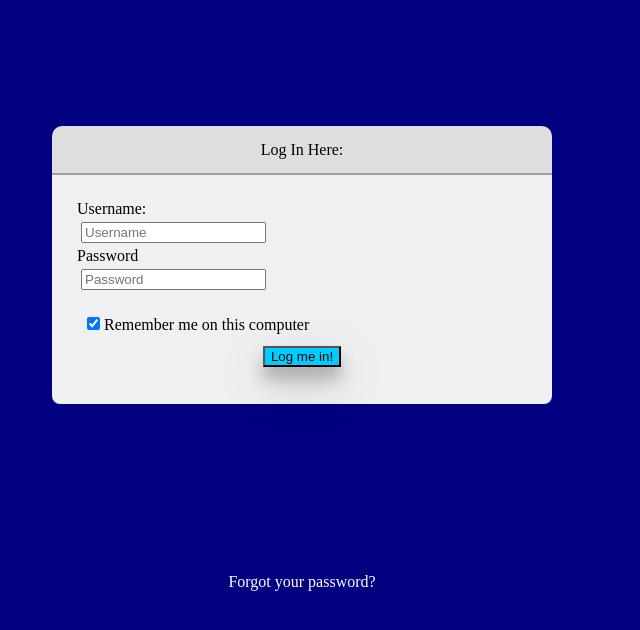
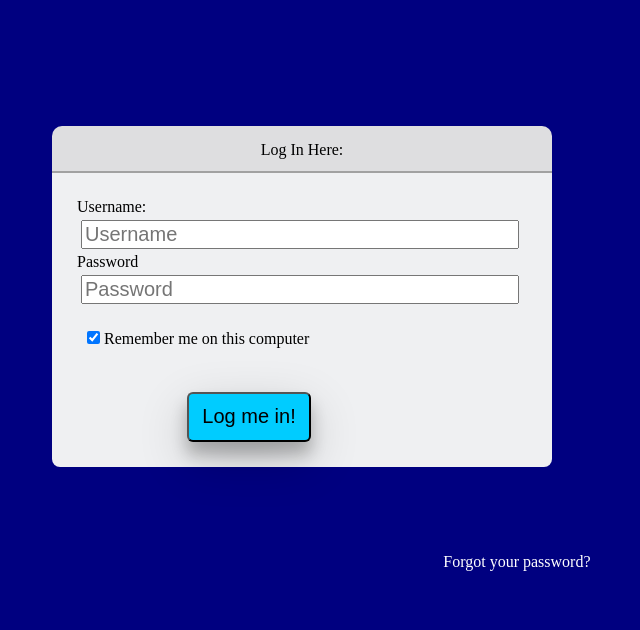
Before and after one commit to RyanVinyard/TTA-Login-Practice, a plain HTML site: page index.html in a window 1280 px wide. Shown: the whole page, without its empty margins (338-978 px from the left). Drawn offline with nearby package versions, Linux system fonts and the light colour scheme.

Commit message:
add media breaks for different devices

```diff
--- a/css/styles.css
+++ b/css/styles.css
@@ -2,6 +2,7 @@
   background-color: #00ccff;
   box-shadow: 0 12px 16px 0 rgba(0,0,0,0.24), 0 17px 50px 0 rgba(0,0,0,0.19);
   display: block;
+  border-radius: 6px;
   margin: 12px auto;
 }
 
--- /dev/null
+++ b/css/styles2.css
@@ -0,0 +1,112 @@
+#submit {
+  background-color: #00ccff;
+  box-shadow: 0 12px 16px 0 rgba(0,0,0,0.24), 0 17px 50px 0 rgba(0,0,0,0.19);
+  display: block;
+  margin: 12px auto;
+}
+
+#rememberMe {
+  /*margin: 5% 0 0 10px;*/
+  font-size: 12px;
+}
+
+.forgotPass {
+  width: 100%;
+  text-align: center;
+}
+
+.login {
+  /*width: 500px;
+  height: 320px;*/
+  margin: 10% auto;
+}
+
+.formHeader {
+  width: 100%;
+  height: 10%;
+  background-color: #dedee0;
+  border-bottom: 2px solid #a1a1a1;
+  text-align: center;
+  padding: 3% 0 0 0;
+  border-radius: 10px 10px 0 0;
+}
+
+input {
+  margin: 4px;
+}
+
+a {
+  color: white;
+  text-decoration: none;
+}
+
+a:visited {
+  color: white;
+  text-decoration: none;
+}
+
+body {
+  background-color: #000080;
+}
+
+form {
+  background-color: #eff0f2;
+  padding: 5% 5%;
+  border-radius: 0 0 8px 8px;
+}
+
+/* Large screens will use this */
+
+@media (min-width:500px) {
+  .login {
+    width: 500px;
+    height: 300px;
+  }
+  input[type="textbox"],
+  input[type="password"] {
+    width: 430px;
+    font-size: 20px;
+  }
+  #submit {
+    font-size: 20px;
+    width: 124px;
+    height: 50px;
+    margin: 44px 0 0 110px;
+
+  }
+
+  .forgotPass a {
+    margin: 0 0 0 34%;
+  }
+  #rememberMe {
+    margin: 5% 0 0 10px;
+  }
+}
+
+/*Smaller screens will use this */
+
+@media (max-width:499px) {
+  .login {
+    width: 300px;
+    height: 296px;
+  }
+  input[type="textbox"],
+  input[type="password"] {
+    width: 250px;
+    font-size: 15px;
+  }
+  #submit {
+    font-size: 14px;
+    width: 224px;
+    height: 40px;
+    margin: 15% 0 0 7%;
+
+  }
+
+  .forgotPass a {
+    margin: 0 0 0 25%;
+  }
+  #rememberMe {
+    margin: 6% 0 0 5%;
+  }
+}
--- a/index.html
+++ b/index.html
@@ -4,6 +4,7 @@
     <meta charset="utf-8">
     <title>Login Form</title>
     <link rel="stylesheet" href="css/styles.css" type="text/css">
+    <link rel="stylesheet" href="css/styles2.css" type="text/css">
     <script
     src="https://code.jquery.com/jquery-3.2.1.min.js"
     integrity="sha256-hwg4gsxgFZhOsEEamdOYGBf13FyQuiTwlAQgxVSNgt4="
```
